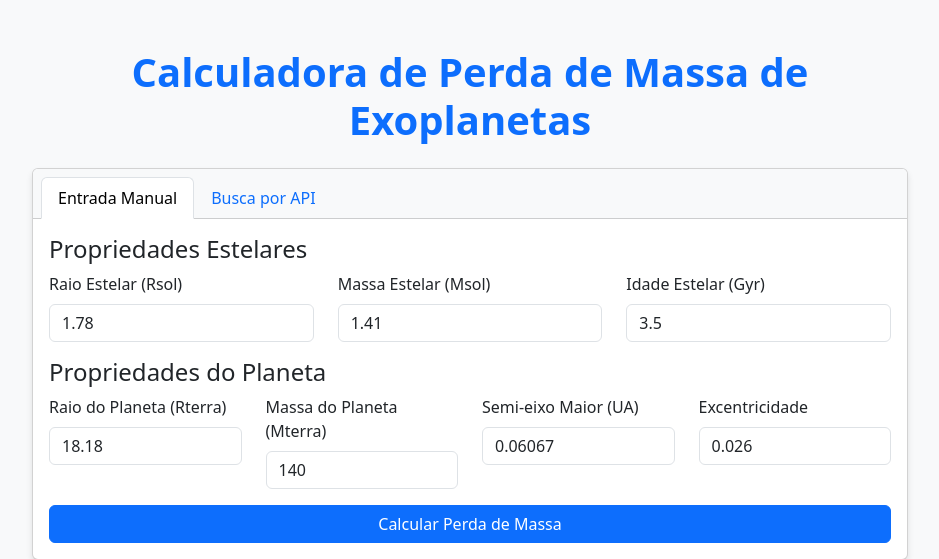
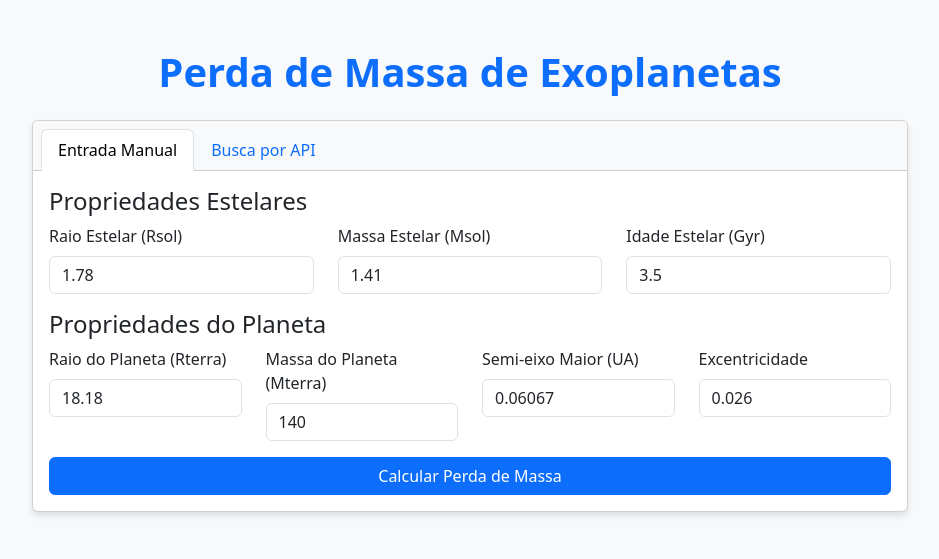
Before and after one commit to tiago-ferrer/exoplanet_loss_cal, a Flask app: page / in a window 1280 px wide. Shown: the top 559 px of the page, without its empty margins (170-1109 px from the left). Run offline with Flask 2, Linux system fonts and the light colour scheme.

Commit message:
feat: change web name

```diff
--- a/web/templates/index.html
+++ b/web/templates/index.html
@@ -9,7 +9,7 @@
 </head>
 <body>
     <div class="container mt-5">
-        <h1 class="text-center mb-4">Calculadora de Perda de Massa de Exoplanetas</h1>
+        <h1 class="text-center mb-4">Perda de Massa de Exoplanetas</h1>
 
         <div class="card">
             <div class="card-header">
```
